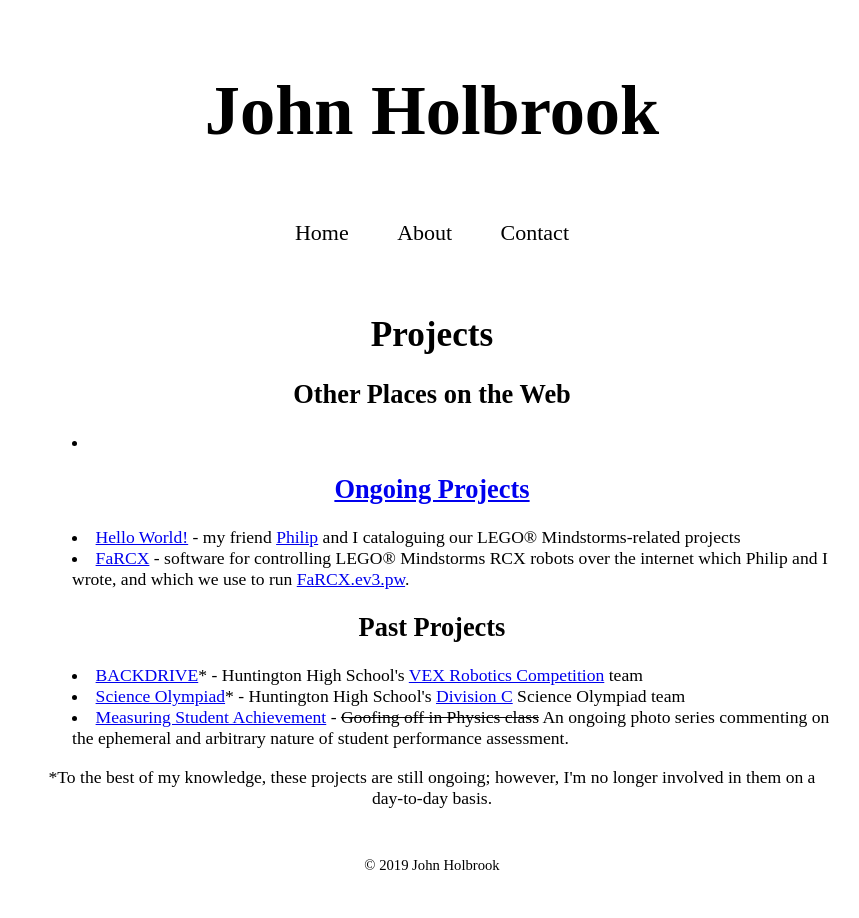
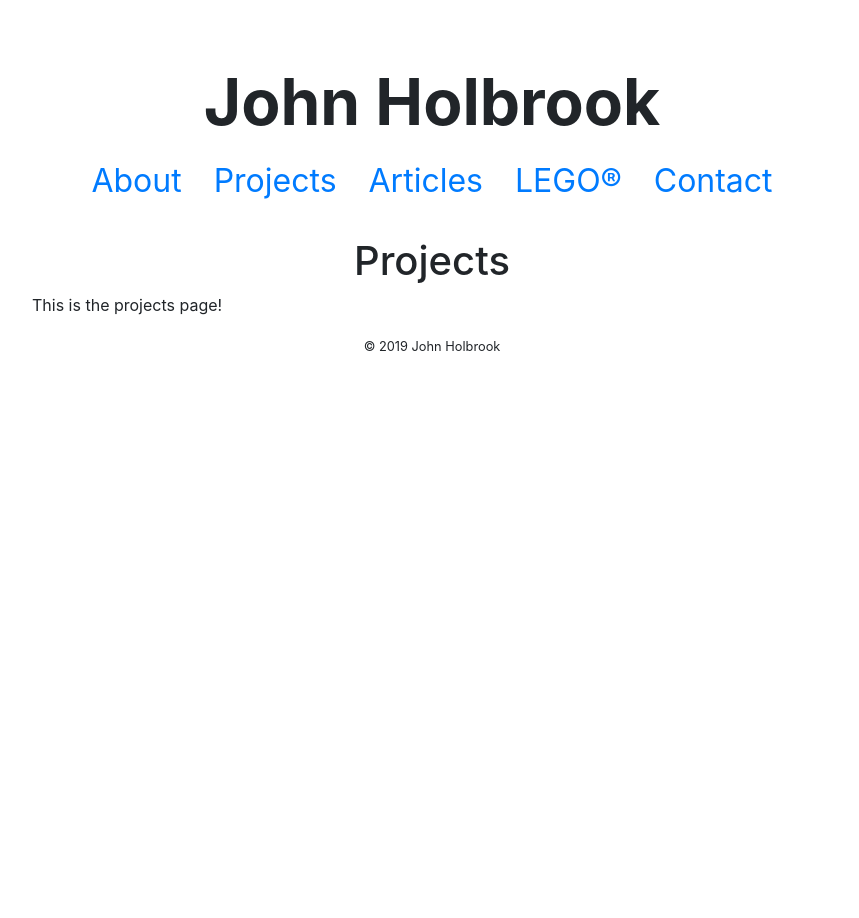
Before and after one commit to johnholbrook/dhmmjoph.github.io, a Jekyll site: the page built from projects.html, in a window 1280 px wide. Shown: the whole page, without its empty margins (208-1067 px from the left). Built offline with Jekyll 4.4.1, drawn with Linux system fonts in a browser that asks for light colours; comment, search, counter and statistics services are not loaded.

Commit message:
Remove some cruft and update site design

```diff
--- a/_layouts/default.html
+++ b/_layouts/default.html
@@ -2,71 +2,25 @@
 <html>
 	<head>
 		<title>{{ page.title }} - John Holbrook</title>
-		<script src="/analytics.js"></script>
+		<link rel="stylesheet" href="https://stackpath.bootstrapcdn.com/bootstrap/4.5.0/css/bootstrap.min.css" integrity="sha384-9aIt2nRpC12Uk9gS9baDl411NQApFmC26EwAOH8WgZl5MYYxFfc+NcPb1dKGj7Sk" crossorigin="anonymous">
 		<link rel="stylesheet" type="text/css" href="/site.css">
 		<link rel="shortcut icon" href="/icons/favicon.ico">
-		<!-- BEGIN Icon Gubbins -->
-		<!--iOS Homescreen Pinning -->
-		<link rel="apple-touch-icon" sizes="57x57" href="/icons/apple-touch-icon-57x57.png">
-		<link rel="apple-touch-icon" sizes="60x60" href="/icons/apple-touch-icon-60x60.png">
-		<link rel="apple-touch-icon" sizes="72x72" href="/icons/apple-touch-icon-72x72.png">
-		<link rel="apple-touch-icon" sizes="76x76" href="/icons/apple-touch-icon-76x76.png">
-		<link rel="apple-touch-icon" sizes="114x114" href="/icons/apple-touch-icon-114x114.png">
-		<link rel="apple-touch-icon" sizes="120x120" href="/icons/apple-touch-icon-120x120.png">
-		<link rel="apple-touch-icon" sizes="144x144" href="/icons/apple-touch-icon-144x144.png">
-		<link rel="apple-touch-icon" sizes="152x152" href="/icons/apple-touch-icon-152x152.png">
-		<link rel="apple-touch-icon" sizes="180x180" href="/icons/apple-touch-icon-180x180.png">
-
-		<!--Android Homescreen Pinning -->
-		<link rel="icon" type="image/png" href="/icons/favicon-32x32.png" sizes="32x32">
-		<link rel="icon" type="image/png" href="/icons/android-chrome-192x192.png" sizes="192x192">
-		<link rel="icon" type="image/png" href="/icons/favicon-96x96.png" sizes="96x96">
-		<link rel="icon" type="image/png" href="/icons/favicon-16x16.png" sizes="16x16">
-		<link rel="manifest" href="/icons/manifest.json">
-
-		<!--Windows Start Screen/Menu Pinning -->
-		<meta name="msapplication-TileColor" content="#ff0000">
-		<meta name="msapplication-TileImage" content="/icons/mstile-144x144.png">
-		<meta name="msapplication-config" content="/icons/browserconfig.xml">
-		<meta name="theme-color" content="#49c421">
-		<!-- END Icon Gubbins -->
-
-		<!-- Various Follow buttons (used primarily on the contact page, but also possibly elsewhere -->
-		<!--GitHub-->
-		<script async defer src="https://buttons.github.io/buttons.js"></script>
-		<!--Twitter-->
-		<script src="{{ site.url }}/twitter.js"></script>
-		<!--YouTube-->
-		<script src="https://apis.google.com/js/platform.js"></script>
 	</head>
 	<body>
 		<div class="content title">
-			<h1 id="title">John Holbrook</h1>
-			<nav>
-				<span>
-					<a href="{{ site.url }}/index.html">Home</a>
-				</span>
-				<span>
-					<a href="{{ site.url }}/about.html">About</a>
-				</span>
-				<!--<span>
-					<a href="{{ site.url }}/projects.html">Projects</a>
-				</span>
-				<span class="dropdown">
-					<a href="{{ site.url }}/contact.html">Contact</a>
-					<a href="mailto:contact@johnholbrook.us">Email</a>
-					<a href="https://twitter.com/whole_brook">Twitter</a>
-					<a href="https://github.com/dhmmjoph">GitHub</a>
-					<a href="https://www.youtube.com/channel/UCwghc9-xTrSMLlSjcYd7e0A">YouTube</a>
-				</span>-->
-				<span>
-					<a href="{{ site.url }}/contact.html">Contact</a>
-				</span>
+			<h4 class="site-title"><a href="{{site.url}}" class="noblue">John Holbrook</a></h4>
+			<nav class="nav justify-content-center">
+				<a class="nav-link" href="{{ site.url }}/about.html">About</a>
+				<a class="nav-link" href="{{ site.url }}/projects.html">Projects</a>
+				<a class="nav-link" href="{{ site.url }}/articles.html">Articles</a>
+				<a class="nav-link" href="{{ site.url }}/lego.html">LEGO&reg;</a>
+				<a class="nav-link" href="{{ site.url }}/contact.html">Contact</a>
 			</nav>
 		</div>
 		<div class="content body">
 			<!-- Content goes here -->
-			<h1>{{ page.title }}</h1>
+			<br/>
+			<h1 class="text-center">{{ page.title }}</h1>
 			<em>{{ page.subhead }}</em>
 			{{ content }}
 			</div>
--- a/about.html
+++ b/about.html
@@ -42,7 +42,7 @@ title: About John
 <h2>Accountability though Embarassment</h2>
 <p class="about">
 	I have a nasty habit of taking too long to update the copyright date at the bottom of every page:
-	<table>
+	<table class="table table-striped copyright-table">
 		<tr>
 			<th>Year</th>
 			<th>Date Updated</th>
--- a/analytics.js
+++ /dev/null
@@ -1,10 +0,0 @@
-<script>
-  (function(i,s,o,g,r,a,m){i['GoogleAnalyticsObject']=r;i[r]=i[r]||function(){
-  (i[r].q=i[r].q||[]).push(arguments)},i[r].l=1*new Date();a=s.createElement(o),
-  m=s.getElementsByTagName(o)[0];a.async=1;a.src=g;m.parentNode.insertBefore(a,m)
-  })(window,document,'script','https://www.google-analytics.com/analytics.js','ga');
-
-  ga('create', 'UA-87689679-1', 'auto');
-  ga('send', 'pageview');
-
-</script>
--- /dev/null
+++ b/articles.html
@@ -0,0 +1,6 @@
+---
+layout: default
+title: Articles
+---
+
+This is the Articles page!
--- /dev/null
+++ b/lego.html
@@ -0,0 +1,6 @@
+---
+layout: LEGO
+title: LEGO&reg; Resources
+---
+
+This is the LEGO&reg; Resources page!
--- a/projects.html
+++ b/projects.html
@@ -2,23 +2,5 @@
 layout: default
 title: Projects
 ---
-<h2>Other Places on the Web</h2>
-<ul>
-	<li><a href="https://github.com/dhmmjoph">
-</ul>
 
-<h2>Ongoing Projects</h2>
-<ul>
-	<li><a href="https://www.youtube.com/channel/UCwghc9-xTrSMLlSjcYd7e0A">Hello World!</a> - my friend <a href="http://www.philipt.us/">Philip</a> and I cataloguing our LEGO&reg; Mindstorms-related projects</li>
-	<li><a href="https://github.com/G33kDude/FaRCX">FaRCX</a> - software for controlling LEGO&reg; Mindstorms RCX robots over the internet which Philip and I wrote, and which we use to run <a href="http://farcx.ev3.pw/">FaRCX.ev3.pw</a>.
-</ul>
-
-
-<h2>Past Projects</h2>
-<ul>
-	<li><a href="http://backdrive.github.io/">BACKDRIVE</a>* - Huntington High School's <a href="http://www.vexrobotics.com/vex/competition/">VEX Robotics Competition</a> team</li>
-	<li><a href="http://scioly.org/wiki/index.php/Huntington_High_School">Science Olympiad</a>* - Huntington High School's <a href="http://scioly.org/wiki/index.php/Division_C">Division C</a> Science Olympiad team</li>
-	<li><a href="https://twitter.com/student_achieve">Measuring Student Achievement</a> - <del>Goofing off in Physics class</del> An ongoing photo series commenting on the ephemeral and arbitrary nature of student performance assessment.</li>
-
-</ul>
-<p>*To the best of my knowledge, these projects are still ongoing; however, I'm no longer involved in them on a day-to-day basis.
+This is the projects page!
--- a/site.css
+++ b/site.css
@@ -1,165 +1,49 @@
-html, body {
-width: 100%;
-height: 100%;
-margin: 0;
-padding: 0;
-}
-body {
-	background-color:white;
-	list-style-position: inside;
-}
-body ul{
-	text-align: left;
-}
-.about{
-	text-align: left;
-	text-indent: 1em;
-}
-#title {
-	font-size: 4em;
-}
-.content {
-	width:80%;
-	margin: 1em auto;
-	background-color:white;
-	color:#000000;
-	padding: 5px;
-	font-size: 1.1em;
-}
-.title {
-	text-align: center;
-}
-.body {
-	text-align: center;
-	max-width: 800px;
-}
-.footer {
-	text-align: center;
-}
-.todo{
-	color:red;
-	background-color: black;
-}
-.quote {
-	font-style: italic;
-	text-align:left;
-	margin:2em auto;
-	width: 50%;
-}
-.Set {
-	height:auto;
-	max-width:90%;
-	width:450px;
-}
-.embed_image{
-	margin-bottom: 0;
-	max-width: 65%;
-}
-.new_posts_wrapper{
-	width:100%;
-	height: 100%;
-	display: flex;
-	flex-wrap: wrap;
-	flex-direction:row;
-	align-content:center;
-	align-items: center;
-	justify-content:flex-start;
-}
-.new_post_link:link{
-	color:initial;
-	text-decoration: none;
-}
-.new_post_link:visited{
-	text-decoration: none;
-	color: initial;
-}
-.new_post:hover{
-	text-decoration: underline;
-}
-.new_post:active{
-	color: blue;
-}
-.new_post{
-	max-width: 48%;
-	margin:1%;
-	flex-basis: 48%;
-	flex-shrink: 0;
-}
-.new_post_img{
-	width:auto;
-	height:15em;
-}
-.new_post_head{
-	font-size:x-large;
-	font-weight: bold;
-}
-.new_post_subhead{
-	font-size: large
+.site-title{
+    font-size: 4em;
+    font-weight: bold;
+    text-align: center;
+    margin-top:1em;
 }
 
-.podcast_desc{
-	padding: 1em;
-	//max-width: 30%;
-	text-align: center;
-	margin: 0 auto;
-}
-.podcast_desc > img{
-	max-width: 15em;
-}
-.podcast_desc > a{
-	font-size: 1.3em;
-	padding: 0.5em;
+.frontpage-site-title{
+    margin-bottom: 2em;
 }
 
-figcaption{
-	font-size: small;
-}
-table {
-	margin: 0 auto;
-    border: 1px solid black;
-    border-collapse: collapse;
-}
-th, td{
-	margin:1em;
-	border: 1px solid black;
-    border-collapse: collapse;
-}
-td{
-	padding:0 0.5em;
-}
-img{
-	height:auto;
-	max-width:90%;
-	/*width:450px;*/
-}
-nav>span {
-	display: inline-block;
-	vertical-align: top;
-	max-height: 2em;
-	margin: 0.5em;
-	overflow: hidden;
-	background-color: white;
-	font-size: 1.25em;
+.category{
+    text-align: center;
+    font-size: 2em;
+    font-weight: bold;
+    margin: 1em auto;
+    border: none;
 }
 
-nav a {
-	display: block;
-	margin: 0.5em;
-	text-decoration: none;
-	color:black;
+.category .card-img-top{
+    font-size: 4em;
 }
 
-nav>span {
-	transition: background-color 0.5s, max-height 0.5s, margin-bottom 0.5s, border-radius 0.5s, color 0.5s;
+.category a, .category a:hover, .category a:active, a.noblue, a.noblue:hover{
+    color: inherit;
 }
 
-nav>span:hover {
-	max-height: 9em;
-	margin-bottom: -8em;
-	background-color: black;
-	border-radius: 5px;
+.nav{
+    font-size: 2em;
 }
 
-nav>span:hover a{
-	color:white;
+.content{
+    margin:0 auto;
+    width:80%;
 }
+
+.body{
+    max-width: 800px;
+}
+
+.footer{
+    margin-top: 1em;
+    text-align: center;
+}
+
+.copyright-table{
+    max-width:350px;
+    margin: 0 auto;
+}
```
Also changed, not shown: _layouts/LEGO.html (+13 -45 lines), _layouts/index.html (deleted, +0 -82 lines), contact.html (+14 -21 lines), index.html (added, +54 -0 lines), index.md (deleted, +0 -6 lines), site_old.css (added, +165 -0 lines).
